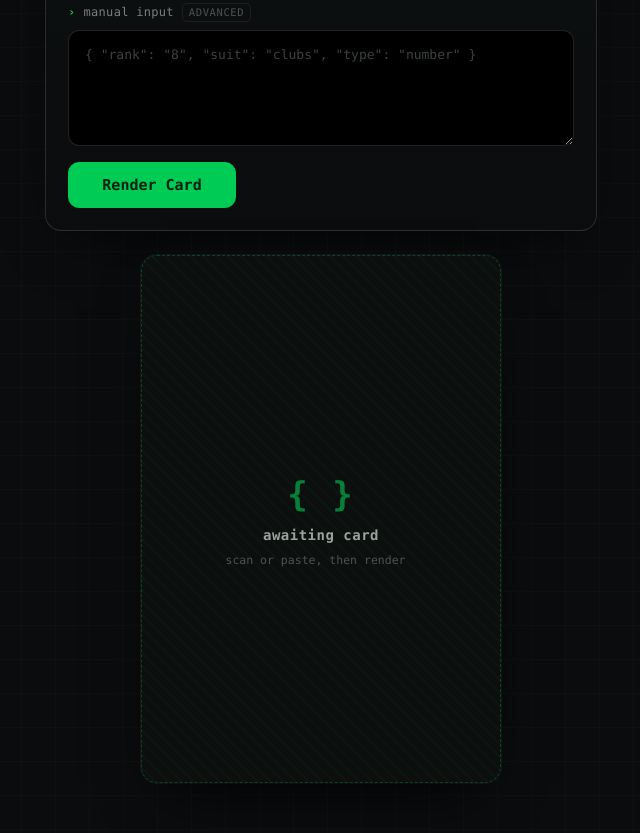
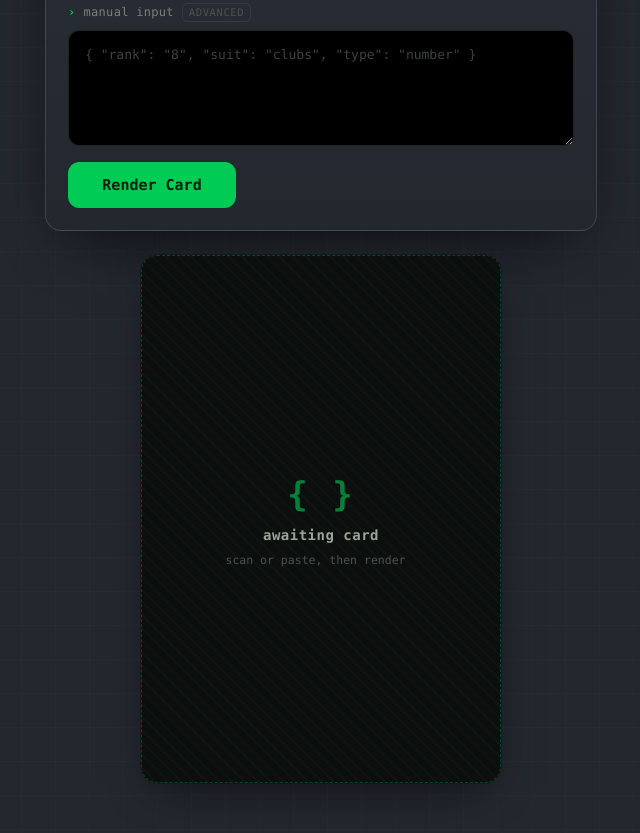
Before and after one commit to danbergart/pure-data-playing-cards-app, a website: page index.html in a window 1280 px wide. Shown: the part 327-1160 px from the top of the page, without its empty margins (319-959 px from the left). Drawn offline with Linux system fonts and the light colour scheme.

Commit message:
Modify background colors and box shadow in style.css
Updated background colors and adjusted box shadow properties for improved aesthetics.

```diff
--- a/style.css
+++ b/style.css
@@ -1,6 +1,6 @@
 :root {
-  --bg: #0a0c0d;
-  --bg-2: #0e1112;
+  --bg: #23272e;
+  --bg-2: #2b3038;
   --panel: #000000;
   --surface: #131617;
   --line: rgba(255, 255, 255, 0.13);
@@ -422,8 +422,8 @@
   height: 100%;
   background: transparent;
   border-radius: 16px;
-  box-shadow: 0 26px 60px -26px rgba(0, 0, 0, 0.95),
-    0 0 0 1px rgba(255, 255, 255, 0.05);
+  box-shadow: 0 18px 44px -20px rgba(0, 0, 0, 0.7),
+    0 0 0 1px rgba(0, 0, 0, 0.18);
 }
 
 /* ============ PLINKO — SCORE CHIPS ============ */
```
